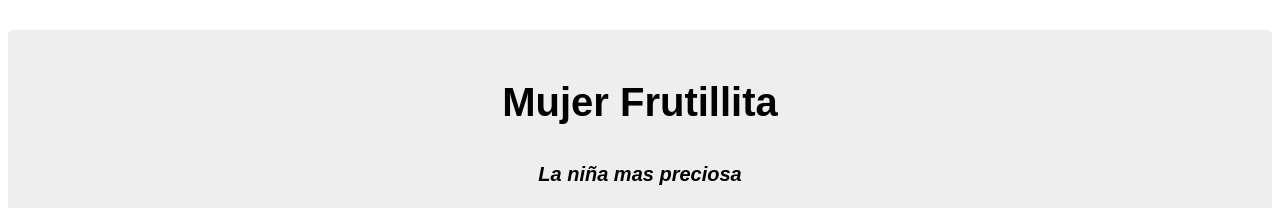
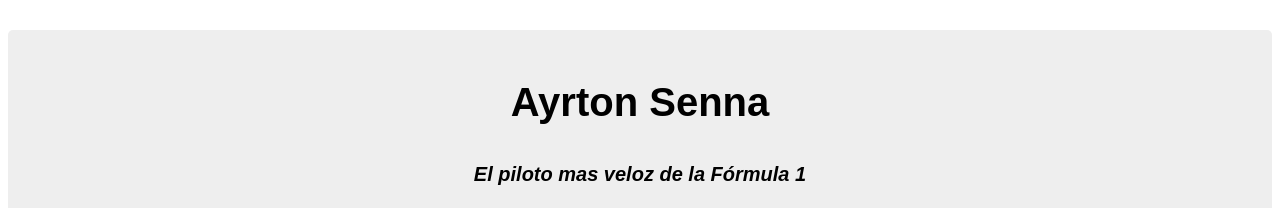
Before and after one commit to ProfileLearn/biografia, a plain HTML site: page index.html in a window 1280 px wide. Shown: the top 208 px of the page. Drawn offline with Linux system fonts and the light colour scheme.

Commit message:
ayrton senna

```diff
--- a/index.html
+++ b/index.html
@@ -9,8 +9,8 @@
 <body>
 	<main id="main">
 		<header>
-			<h1 id="title">Mujer Frutillita</h1>
-			<p>La niña mas preciosa</p>
+			<h1 id="title">Ayrton Senna</h1>
+			<p>El piloto mas veloz de la Fórmula 1</p>
 		</header>
 		<div id="img-div">
 
```
Also changed, not shown: images/3242157.eaPBmy.small.84ed1bb0-bf4b-414b-b673-0806a332450a.png (deleted), images/Ayrton_Senna_1992_Monaco.jpg (added).
